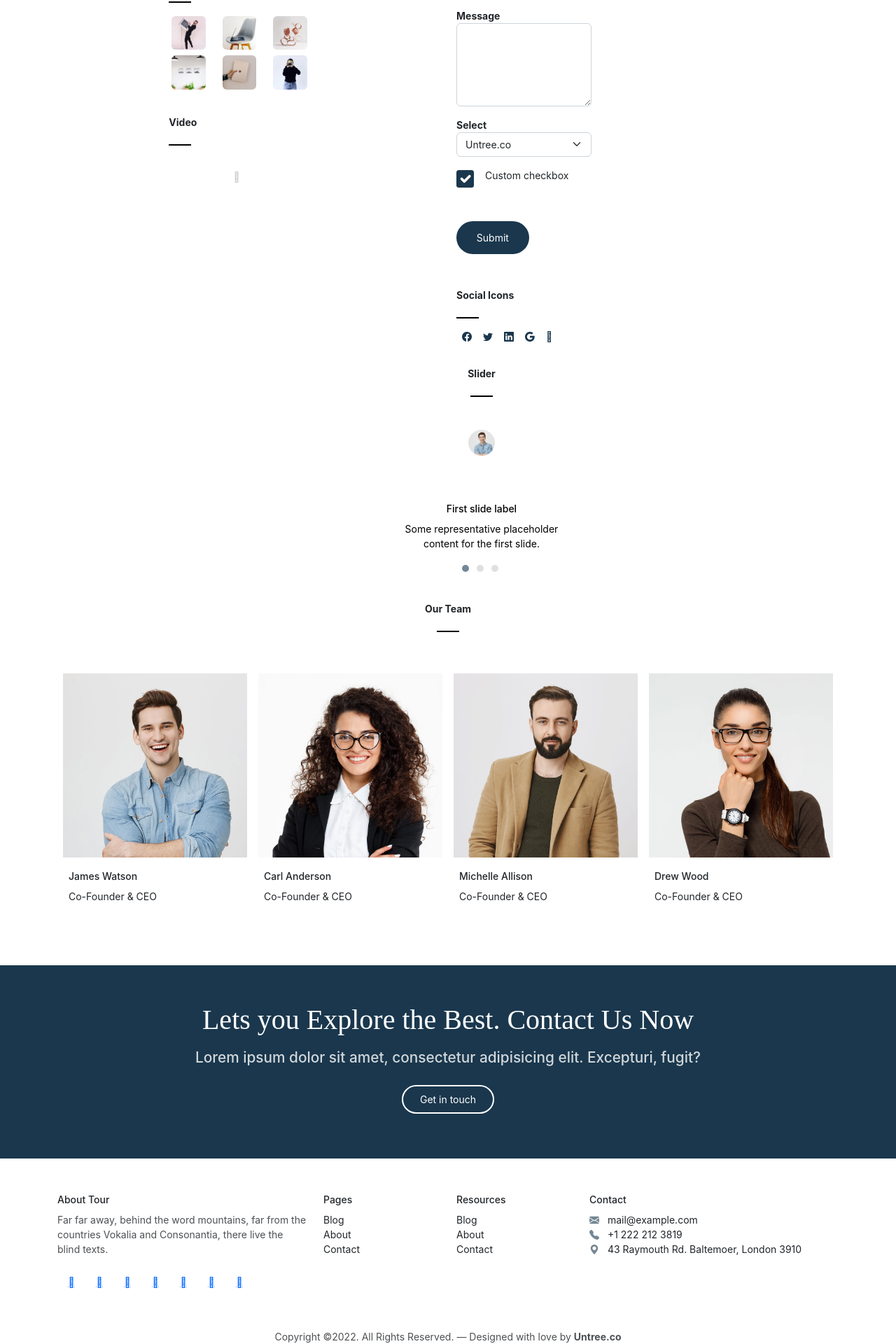
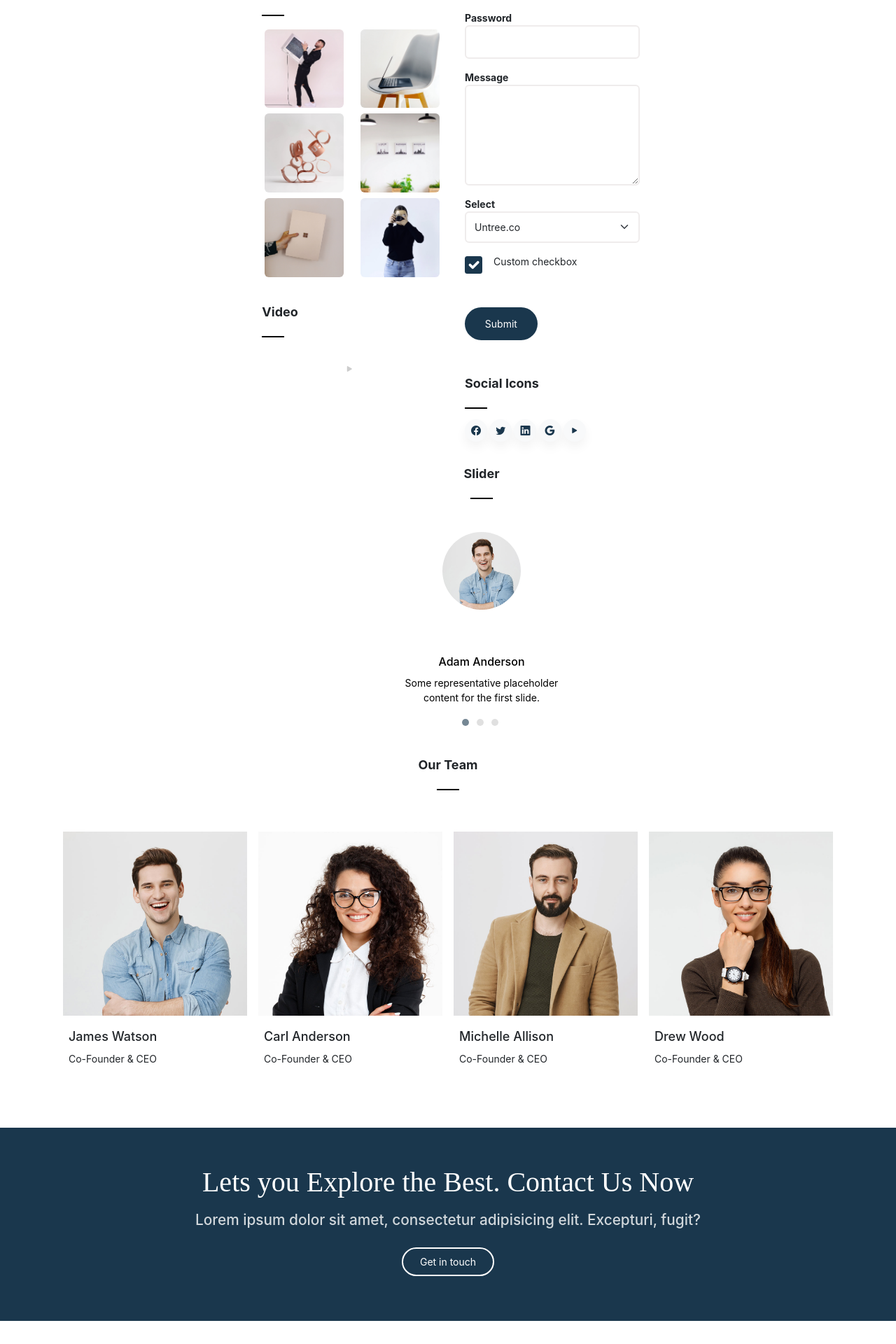
Before and after one commit to Tubanur313/summer-group-mizan, an Angular app: page /elements in a window 1280 px wide. Shown: the part 1499-3419 px from the top of the page at 70% size. Built offline with nearby package versions, Linux system fonts and the light colour scheme.

Commit message:
last changes

```diff
--- a/src/app/elements/elements.component.html
+++ b/src/app/elements/elements.component.html
@@ -1,4 +1,4 @@
-<!-- header -->
+<!-- header + -->
 <div class="header w-100 container-fluid my-5 py-5">
     <div class="container my-5">
         <div class="row align-items-center text-center mx-auto">
@@ -9,7 +9,7 @@
     </div>
 </div>
 
-<!-- carousel -->
+<!-- carousel + -->
 <div class="carousel mt-5">
     <div class="row mx-0 mt-5 pt-5">
         <div class="col-12 col-sm-11 mx-auto">
@@ -42,13 +42,12 @@
     </div>
 </div>
 
-<!-- accordion -->
+<!-- accordion,gallery,form,video -->
 <section class="section2 my-3 mx-2 mx-sm-3 mx-md-4">
     <!-- <div class="container"> -->
-        <div class="row justify-content-center mx-auto">
-                <div class="col-lg-4">
-                <div class="col-12 col-lg-6">
-                        <!-- <div class="col-md-6 offset-md-3"> -->
+        <div class="row justify-content-center align-items-center">
+                <div class="col-lg-5 me-lg-3 ms-sm-2 mt-lg-0">
+                    <div class="col-12 me-lg-3 ms-sm-2 col-lg-6 ms-lg-auto me-lg-2">
                                 <h2 class="fw-bold">Accordion</h2>
                                 <hr>
                                 <div class="accordion accordion-flush" id="accordion-list">
@@ -64,7 +63,6 @@
                                             </div>
                                         </div>
                                     </div>
-
                                     <div class="accordion-item">
                                         <h2 class="accordion-header">
                                             <button class="accordion-button collapsed" type="button" data-bs-toggle="collapse" data-bs-target="#accordion-content-2">
@@ -77,7 +75,6 @@
                                             </div>
                                         </div>
                                     </div>
-
                                     <div class="accordion-item">
                                         <h2 class="accordion-header">
                                             <button class="accordion-button collapsed" type="button" data-bs-toggle="collapse" data-bs-target="#accordion-content-3">
@@ -92,47 +89,46 @@
                                     </div>
 
                                 </div>
-                        <!-- </div> -->
                     </div>
-              <div class="col-12 col-lg-6">
+                    <div class="col-12 col-lg-6 ms-lg-auto ms-lg-2">
                         <h2 class="fw-bold">Gallery</h2>
                         <hr>
-                <div class="row justify-content-center">
-                    <div class="col-4 col-lg-4">
+                        <div class="row justify-content-start">
+                            <div class="col-5 col-lg-6">
                                 <img src="../../assets/images/gal_1.jpg" alt="img" class="m-1 img-fluid rounded">
                             </div>
-                    <div class="col-4 col-lg-4">
+                            <div class="col-5 col-lg-6">
                                 <img src="../../assets/images/gal_2.jpg" alt="img" class="m-1 img-fluid rounded">
                             </div>
-                    <div class="col-4 col-lg-4">
+                            <div class="col-5 col-lg-6">
                                 <img src="../../assets/images/gal_3.jpg" alt="img" class="m-1 img-fluid rounded">
                             </div>
-                    <div class="col-4 col-lg-4">
+                            <div class="col-5 col-lg-6">
                                 <img src="../../assets/images/gal_4.jpg" alt="img" class=" m-1 img-fluid rounded">
                             </div>
-                    <div class="col-4 col-lg-4">
+                            <div class="col-5 col-lg-6">
                                 <img src="../../assets/images/gal_5.jpg" alt="img" class="m-1 img-fluid rounded">
                             </div>
-                    <div class="col-4 col-lg-4">
+                            <div class="col-5 col-lg-6">
                                 <img src="../../assets/images/gal_6.jpg" alt="img" class="m-1 img-fluid rounded">
                             </div>
                         </div>
                     </div>
-              <div class="col-12 col-lg-6 ms-0 my-3 py-3">
+                    <div class="col-12 col-lg-6 ms-lg-auto ms-0 my-3 py-3">
                                 <h2 class="d-block fw-bold">Video</h2>
                                 <hr>
                                 <a href="https://vimeo.com/342333493" class="video-wrap d-block mx-auto text-center">
-                            <i class="fas fa-play-circle"></i>
+                                    <i class="bi bi-play-fill"></i>
                                 </a>
                     </div>
                 </div>
 
-            <div class="col-lg-4">
+                <div class="col-lg-5 mt-lg-5 pt-lg-3">
                     <div class="col-12 col-lg-6">
                         <h2 class="fw-bold">Form</h2>
                         <hr>
                         <form action="#" class="bg-white">
-                    <div class="row">
+                            <div class="row ">
                                 <div class="col-lg-6">
                                     <div class="form-group">
                                         <label class="fw-bold" for="name">First Name</label>
@@ -145,6 +141,7 @@
                                         <input type="text" class="form-control" id="surname">
                                     </div>
                                 </div>
+
                             </div>
                             <div class="form-group">
                                 <label class="fw-bold" for="email">Email</label>
@@ -183,7 +180,7 @@
                         <li><a href="#"><i class="bi bi-twitter mx-2"></i></a></li>
                         <li><a href="#"><i class="bi bi-linkedin mx-2"></i></a></li>
                         <li><a href="#"><i class="bi bi-google mx-2"></i></a></li>
-                    <li><a href="#"><i class="fa-solid fa-play mx-2"></i></a></li>
+                        <li><a href="#"><i class="bi bi-play-fill"></i></a></li>
                     </ul>
                     </div>
                 </div>
@@ -193,6 +190,8 @@
 </section>
 
 
+
+<!-- slider + -->
 <section class="section3 slider my-3">
     <div class="container col-12 col-lg-4 ">
         <h2 class="fw-bold text-center">Slider</h2>
@@ -207,21 +206,21 @@
               <div class="carousel-item active" data-bs-interval="10000">
                 <img src="../../assets/images/person_1.jpg" class="d-block w-100 img-fluid rounded-circle center"  alt="...">
                 <div class="carousel-caption d-none d-md-block mx-auto">
-                  <h5>First slide label</h5>
+                  <h5>Adam Anderson</h5>
                   <p>Some representative placeholder content for the first slide.</p>
                 </div>
               </div>
               <div class="carousel-item" data-bs-interval="2000">
                 <img src="../../assets/images/person_2.jpg" class="d-block w-100 img-fluid rounded-circle center" alt="...">
                 <div class="carousel-caption d-none d-md-block mx-auto">
-                  <h5>Second slide label</h5>
+                  <h5>Kayla Bryant</h5>
                   <p>Some representative placeholder content for the second slide.</p>
                 </div>
               </div>
               <div class="carousel-item">
                 <img src="../../assets/images/person_3.jpg" class="d-block w-100 img-fluid rounded-circle center" alt="...">
                 <div class="carousel-caption d-none d-md-block mx-auto">
-                  <h5>Third slide label</h5>
+                  <h5>Lukas Devlin</h5>
                   <p>Some representative placeholder content for the third slide.</p>
                 </div>
               </div>
@@ -231,7 +230,7 @@
     </div>
 </section>
 
-
+<!-- team + -->
 <section class="section4 my-3">
     <div class="container">
         <h2 class="fw-bold text-center">Our Team<br><hr class="our-hr text-center mx-auto"></h2>
@@ -277,6 +276,7 @@
 
 
 
+<!-- get in touch + -->
 <section class="section5 my-3">
     <div class="container-fluid my-5 py-5 mx-auto text-center" style="background: #1a374d;">
         <h1 class="text-white" style="font-size: 2.5rem;font-family: 'Source Serif Pro', serif;">Lets you Explore the Best. Contact Us Now</h1>
@@ -286,21 +286,22 @@
 </section>
 
 
-<!-- contact -->
+<!-- contact + -->
 <section class="section5 contact">
     <div class="container">
-        <div class="row">
+        <div class="row g-3">
             <div class="col-lg-4">
                 <h3>About Tour</h3>
                 <p class="" style="opacity: .8;">Far far away, behind the word mountains, far from the countries Vokalia and Consonantia, there live the blind texts.</p>
                 <div class="social-links">
-                    <a href="#"><i class="lab la-twitter"></i></a>
-                    <a href="#"><i class="lab la-facebook"></i></a>
-                    <a href="#"><i class="lab la-instagram"></i></a>
-                    <a href="#"><i class="lab la-dribbble"></i></a>
-                    <a href="#"><i class="lab la-github"></i></a>
-                    <a href="#"><i class="lab la-linkedin"></i></a>
-                    <a href="#"><i class="lab la-youtube"></i></a>
+                    <a href="#"><i class="bi bi-twitter"></i></a>
+                    <a href="#"><i class="bi bi-instagram"></i></a>
+                    <a href="#"><i class="bi bi-facebook"></i></a>
+                    <a href="#"><i class="bi bi-linkedin"></i></a>
+                    <a href="#"><i class="bi bi-dribbble"></i></a>
+                    <a href="#"><i class="bi bi-pinterest"></i></a>
+                    <a href="#"><i class="bi bi-apple"></i></a>
+                    <a href="#"><i class="bi bi-google"></i></a>
                 </div>
             </div>
             <div class="col-lg-2">
@@ -332,7 +333,6 @@
 </section>
 
 
-
 <!-- footer + -->
 <footer class="my-5">
     <div class="container text-center mb-5">
--- a/src/app/elements/elements.component.scss
+++ b/src/app/elements/elements.component.scss
@@ -156,6 +156,42 @@
 
 //------------------------------------------
 
+form input{
+    height: 3rem;
+    border: 2px solid #efecec;
+}
+form textarea{
+    height: 9rem;
+    border: 2px solid #efecec;
+}
+form select{
+    width: 100%;
+    height: 2.8rem;
+    border: 2px solid #efecec;
+}
+
+// input[type=text]:focus,
+// input[type=password]:focus,
+// form-control:focus,
+// input[type=email]:focus ,
+// input[type=textarea]:focus{
+//     border: 3px solid #1A374D;
+//   }
+
+.form-control:focus {
+    border-color: #1A374D;
+    box-shadow: none!important;
+}
+.form-select:focus {
+    border-color: #1A374D;
+    box-shadow: none!important;
+}
+
+.small{
+    font-size: x-small;
+    opacity: .7;
+}
+
 .form-check-input{
     height: 25px;
     width: 25px;
@@ -169,10 +205,32 @@
     border: 0;
 }
 
+.form-check-input:not(:checked) {
+    background-color: white;
+    height: 25px;
+    width: 25px;
+    border: 0;
+}
+
 .form-group{
     margin-top: .5rem;
     padding-top: .5rem;
 }
+// #name{
+//     width: 55%;
+// }
+
+// #surname{
+//     width: 55%;
+// }
+
+@media screen and (min-width: 768px) and (max-width: 998px) {
+
+    #name, #surname{
+        width: 53%;
+    }
+}
+
 
 .submit{
     border: 0;
@@ -181,10 +239,33 @@
     border-radius: 40px;
 }
 
+.submit:hover{
+    border: 0;
+    background-color: #204561;
+    padding: .8rem 1.8rem;
+    border-radius: 40px;
+}
 
-.bi, .fa-play {
+.social a{
+    // border: .1rem solid var(--color-body);
+    margin-right: .2rem;
+    border-radius: 3rem;
+    width: 2rem;
+    height: 2rem;
+    display: inline-flex;
+    align-items: center;
+    justify-content: center;
+    font-size: 1rem;
+    background-color: #F8F9FA;
+    color: 1A374D;
+    box-shadow: 0px 8px 15px rgba(0, 0, 0, 0.05);
+}
+
+.social .bi, .fa-play {
     color: #1A374D;
 }
+
+
 
 
 //------------------------------------
@@ -192,7 +273,7 @@
     margin: 2rem;
     align-items: center;
     display: block;
-    max-width: 10%;
+    max-width: 30%;
     height: auto;
     margin-left: auto;
     margin-right: auto;
@@ -251,17 +332,29 @@ hr {
 //     opacity: 1;
 // }
 
+//------------------------------------------
+
+h2{
+    font-size: large;
+}
+
+h5{
+    font-size: medium;
+}
 
 .social-links a{
     // border: .1rem solid var(--color-body);
-
+    margin-right: .2rem;
     border-radius: 3rem;
-    width: 2.5rem;
-    height: 2.5rem;
+    width: 2rem;
+    height: 2rem;
     display: inline-flex;
     align-items: center;
     justify-content: center;
-    font-size: 1.5rem;
+    font-size: 1rem;
+    background-color: #1A374D;
+    color: white;
+    box-shadow: 0px 8px 15px rgba(0, 0, 0, 0.12);
 }
 
 .social-links a:hover{
```
Lines whose indentation alone changed are shown as unchanged.
